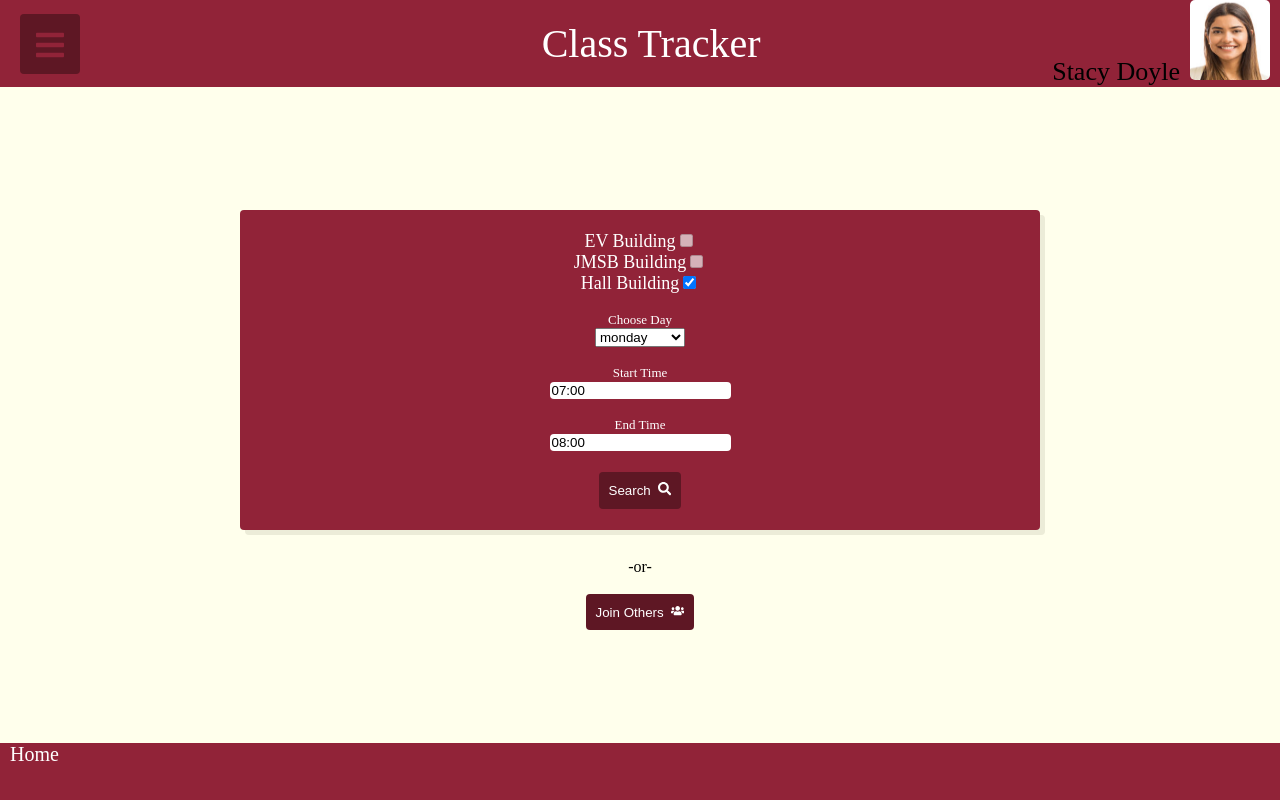
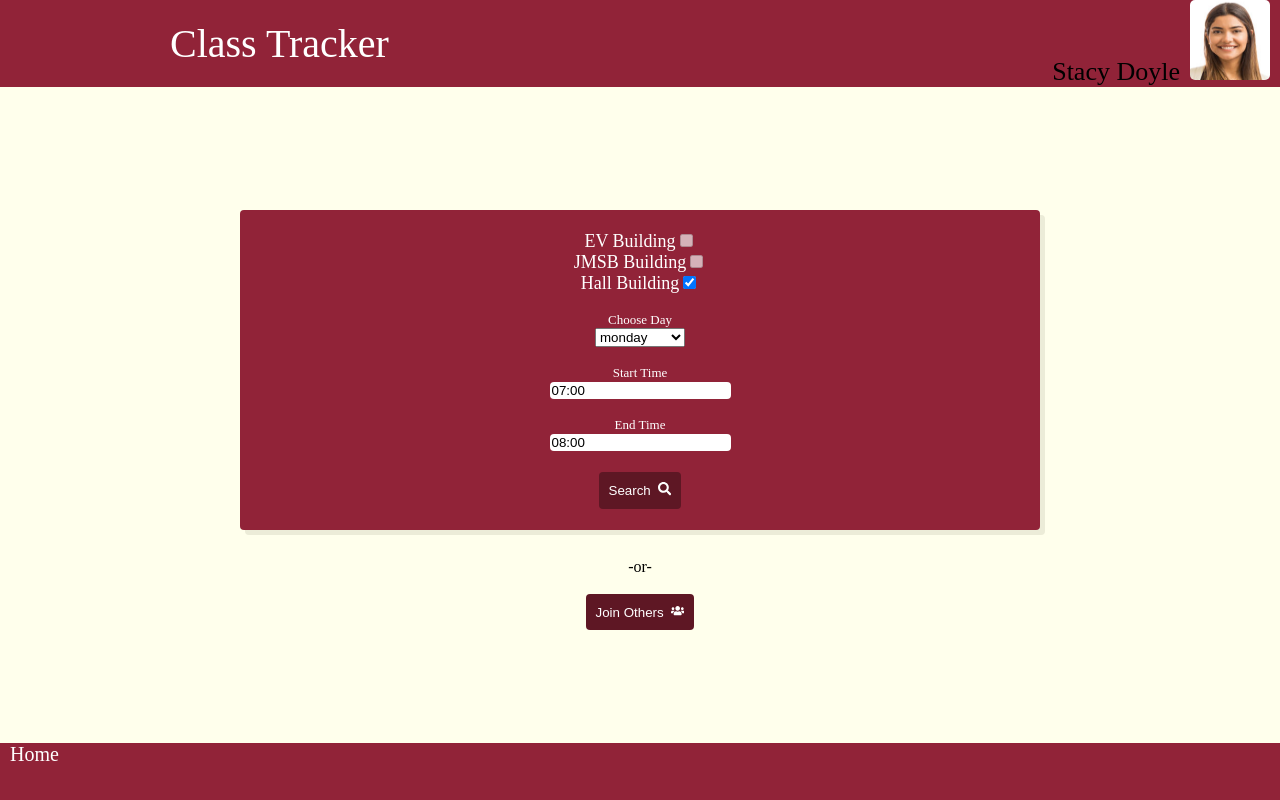
Before and after one commit to denzz312/EmptyClass, a React (Create React App) app: page / in a window 1280 px wide. Shown: the top 800 px of the page. Built offline with nearby package versions, Linux system fonts and the light colour scheme.

Commit message:
removed feature due to time constraint

```diff
--- a/src/Components/Header.js
+++ b/src/Components/Header.js
@@ -1,6 +1,6 @@
 import React from "react";
 import ProfilePic from "./generic_student.png";
-import { FaBars } from "react-icons/fa";
+//import { FaBars } from "react-icons/fa";
 
 class Header extends React.Component{
 
@@ -10,13 +10,13 @@
 
           <header className="App-header">
             <div className="mLeft">
-              <button className="buttonMenu">
+              {/* <button className="buttonMenu">
                 <FaBars/>
-              </button>
-            </div>
+              </button> */}
               <div className="title">
                   Class Tracker
               </div>
+            </div>
             <div className="mRight">
                 Stacy Doyle
                 <img
```
